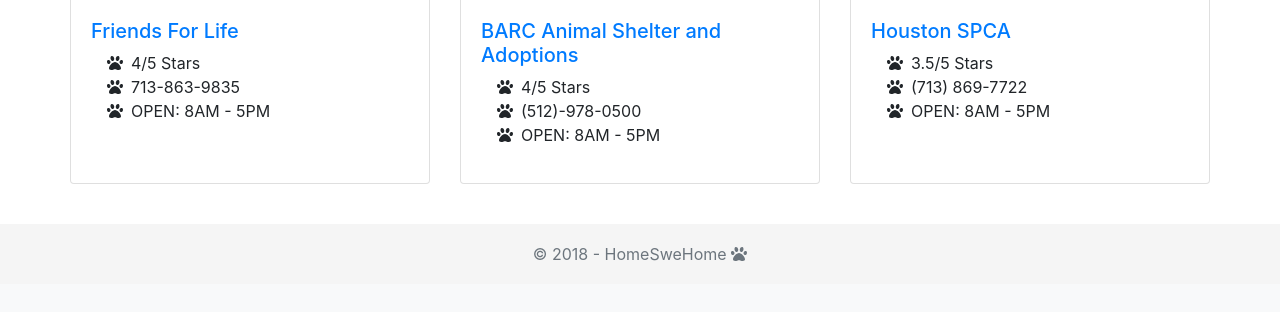
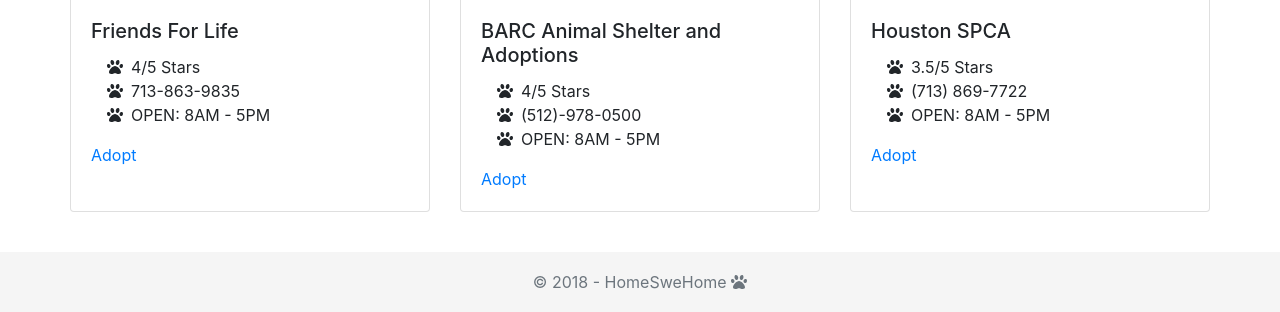
Before and after one commit to TimCoding/HomeSweHome, a Python web app: template server/templates/park_details.html in a window 1280 px wide. Shown: the part 1898-2210 px from the top of the page. Before the commit the page ends 2159 px from the top, so only its background shows below. Run offline with Jinja, Linux system fonts and the light colour scheme; the template is opened without the code that fills it, so the values that code supplies are empty; some libraries are stand-ins or nearby versions.

Commit message:
fixed park details links on shelter cards

```diff
--- a/server/templates/park_details.html
+++ b/server/templates/park_details.html
@@ -121,36 +121,39 @@
     <div class="card">
     <img class="card-img-top models_images" src="https://s3-media4.fl.yelpcdn.com/bphoto/5E9ShzNCm4zAqWoweZnFdQ/o.jpg" alt="Card image cap">
       <div class="card-body">
-        <a href="/shelters/0" class="card-link"><h5>Friends For Life</h5></a>
+        <h5 class="card-title">Friends For Life</h5>
 				<ul class="fa-ul">
 					<li><span class="fa-li"><i class="fas fa-paw"></i></span>4/5 Stars</li>
 					<li><span class="fa-li"><i class="fas fa-paw"></i></span>713-863-9835</li>
 					<li><span class="fa-li"><i class="fas fa-paw"></i></span>OPEN: 8AM - 5PM</li>
-				</ul>
+        </ul>
+        <a href="/shelters/0" class="card-link">Adopt</a>
       </div>
     </div>
 
     <div class="card">
       <img class="card-img-top models_images" src="https://s3-media1.fl.yelpcdn.com/bphoto/ovSLVz5Vzr84yUVqieCAcA/o.jpg" alt="Card image cap">
       <div class="card-body">
-        <a href="/shelters/1" class="card-link"><h5>BARC Animal Shelter and Adoptions</h5></a>
+        <h5 class="card-title">BARC Animal Shelter and Adoptions</h5>
 				<ul class="fa-ul">
 					<li><span class="fa-li"><i class="fas fa-paw"></i></span>4/5 Stars</li>
 					<li><span class="fa-li"><i class="fas fa-paw"></i></span>(512)-978-0500</li>
 					<li><span class="fa-li"><i class="fas fa-paw"></i></span>OPEN: 8AM - 5PM</li>
-				</ul>
+        </ul>
+        <a href="/shelters/1" class="card-link">Adopt</a>
       </div>
     </div>
 
     <div class="card">
       <img class="card-img-top models_images" src="https://s3-media2.fl.yelpcdn.com/bphoto/JoMkKKBhRagstFKx98jhJA/o.jpg" alt="Card image cap">
       <div class="card-body">
-        <a href="/shelters/2" class="card-link"><h5>Houston SPCA</h5></a>
+        <h5 class="card-title">Houston SPCA</h5>
 				<ul class="fa-ul">
 					<li><span class="fa-li"><i class="fas fa-paw"></i></span>3.5/5 Stars</li>
 					<li><span class="fa-li"><i class="fas fa-paw"></i></span>(713) 869-7722</li>
 					<li><span class="fa-li"><i class="fas fa-paw"></i></span>OPEN: 8AM - 5PM</li>
-				</ul>
+        </ul>
+        <a href="/shelters/2" class="card-link">Adopt</a>
       </div>
     </div>
   </div>
```
